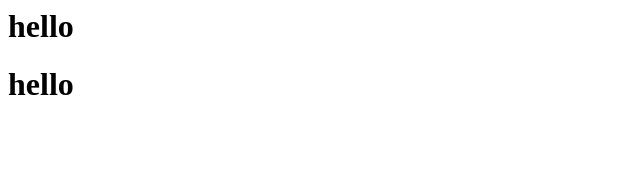
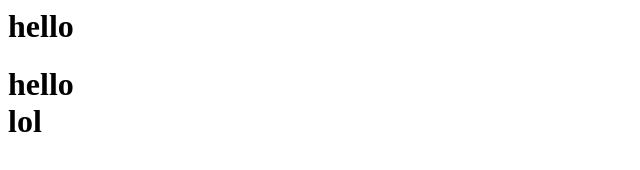
Before and after one commit to playboilesha/git-curse, a plain HTML site: page index.html in a window 1280 px wide. Shown: the full height of the page, 0-640 px from the left. Drawn offline with Linux system fonts and the light colour scheme.

Commit message:
added br

```diff
--- a/index.html
+++ b/index.html
@@ -3,6 +3,7 @@
         <h1>hello</h1>
     </head>
     <body>
-        <h1>hello</h1>
+        <h1>hello <br> lol</h1>
+
     </body>
 </html>
```
